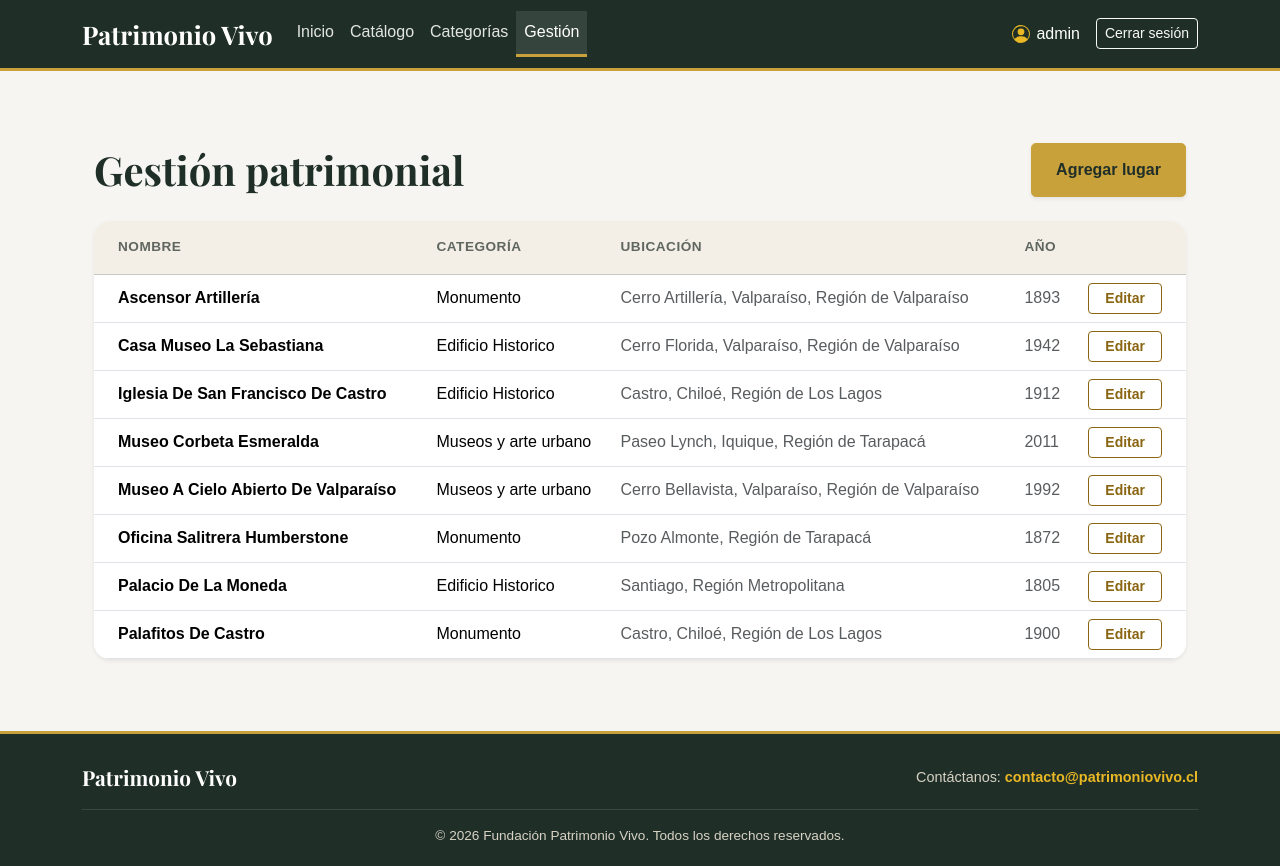
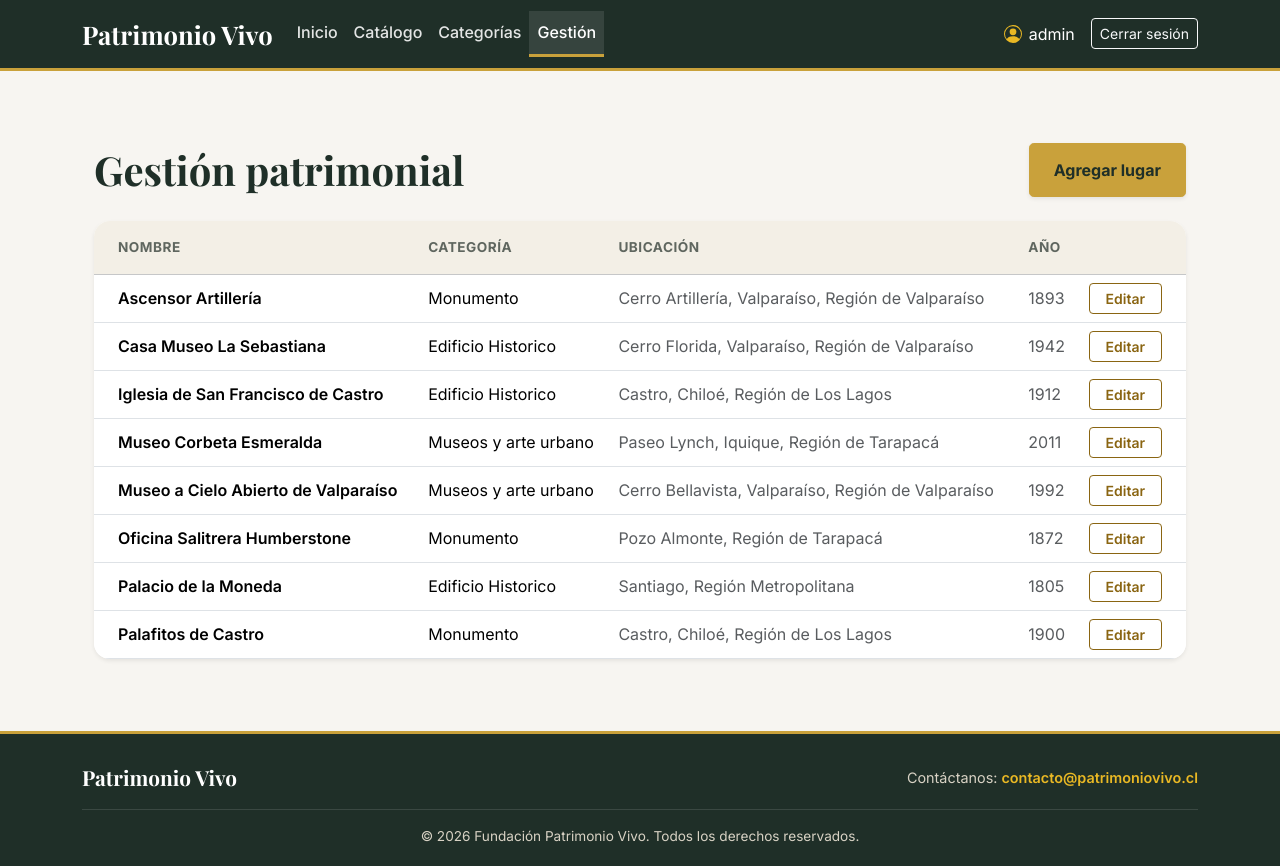
Before and after one commit to bsantibanezo/CER2-SANTIBANEZBENJAMIN, a Django app: page /gestion/ in a window 1280 px wide. Run offline with Django 5.2, Linux system fonts and the light colour scheme; a user stored in the database is signed in; data comes from the database, SQL or seed files in the repository; both versions use the stored data as it was after the commit; some libraries are stand-ins or nearby versions.

Commit message:
correccion de detalles

```diff
--- a/patrimonio_vivo/core/static/core/css/estilos.css
+++ b/patrimonio_vivo/core/static/core/css/estilos.css
@@ -20,7 +20,7 @@
 body {
     background: var(--crema);
     color: var(--texto);
-    font-family: sans-serif;
+    font-family: 'Inter', system-ui, -apple-system, 'Segoe UI', Arial, sans-serif;
 }
 
 h1, h2, h3 {
--- a/patrimonio_vivo/core/templates/core/gestion.html
+++ b/patrimonio_vivo/core/templates/core/gestion.html
@@ -20,7 +20,7 @@
     <div class="card border-0 shadow-sm rounded-4 overflow-hidden">
         <div class="table-responsive m-0">
             <table class="table table-hover align-middle mb-0">
-                <thead class="table-light text-uppercase fs-7 text-secondary">
+                <thead class="table-light text-uppercase text-secondary">
                     <tr>
                         <th class="py-3 ps-4">Nombre</th>
                         <th class="py-3">Categoría</th>
@@ -32,7 +32,7 @@
                 <tbody>
                     {% for lugar in lugares %}
                         <tr>
-                            <td class="ps-4 fw-semibold text-capitalize">{{ lugar.nombre }}</td>
+                            <td class="ps-4 fw-semibold ">{{ lugar.nombre }}</td>
                             <td>{{ lugar.categoria.nombre }}</td>
                             <td class="text-muted">{{ lugar.ubicacion }}</td>
                             <td class="text-muted">{{ lugar.anio_construccion }}</td>
--- a/patrimonio_vivo/core/templates/core/inicio.html
+++ b/patrimonio_vivo/core/templates/core/inicio.html
@@ -40,7 +40,7 @@
     </section>
 
     <section class="inicio-acciones">
-        <a href="{% url 'catalogo' %}" class="btn-oro">Ver catálogo Patrimonial</a>
+        <a href="{% url 'catalogo' %}" class="btn-oro">Ver catálogo patrimonial</a>
         <a href="{% url 'categorias' %}" class="btn-contorno">Explorar categorías</a>
     </section>
 {% endblock %}
--- a/patrimonio_vivo/core/templates/core/lugar_form.html
+++ b/patrimonio_vivo/core/templates/core/lugar_form.html
@@ -20,7 +20,7 @@
                     </p>
                 </div>
 
-                <form method="post" enctype="multipart/form-data">
+                <form method="post" >
                     {% csrf_token %}
 
 
@@ -45,7 +45,7 @@
                             {% if form.categoria.errors %}<div class="text-danger small mt-1">{{ form.categoria.errors.0 }}</div>{% endif %}
                         </div>
 
-                        <!-- Ubicación y Año (En dos columnas para aprovechar el ancho) -->
+                        <!-- Ubicación y Año  -->
                         <div class="col-md-8">
                             <label class="form-label fw-semibold text-secondary small text-uppercase">Ubicación</label>
                             {{ form.ubicacion }}
@@ -64,7 +64,7 @@
                             {% if form.descripcion.errors %}<div class="text-danger small mt-1">{{ form.descripcion.errors.0 }}</div>{% endif %}
                         </div>
 
-                        <!-- Imagen (Si aplica) -->
+                        <!-- Imagen  -->
                         {% if form.imagen %}
                         <div class="col-md-12">
                             <label class="form-label fw-semibold text-secondary small text-uppercase">Imagen referencial</label>
```
Also changed, not shown: patrimonio_vivo/db.sqlite3.
